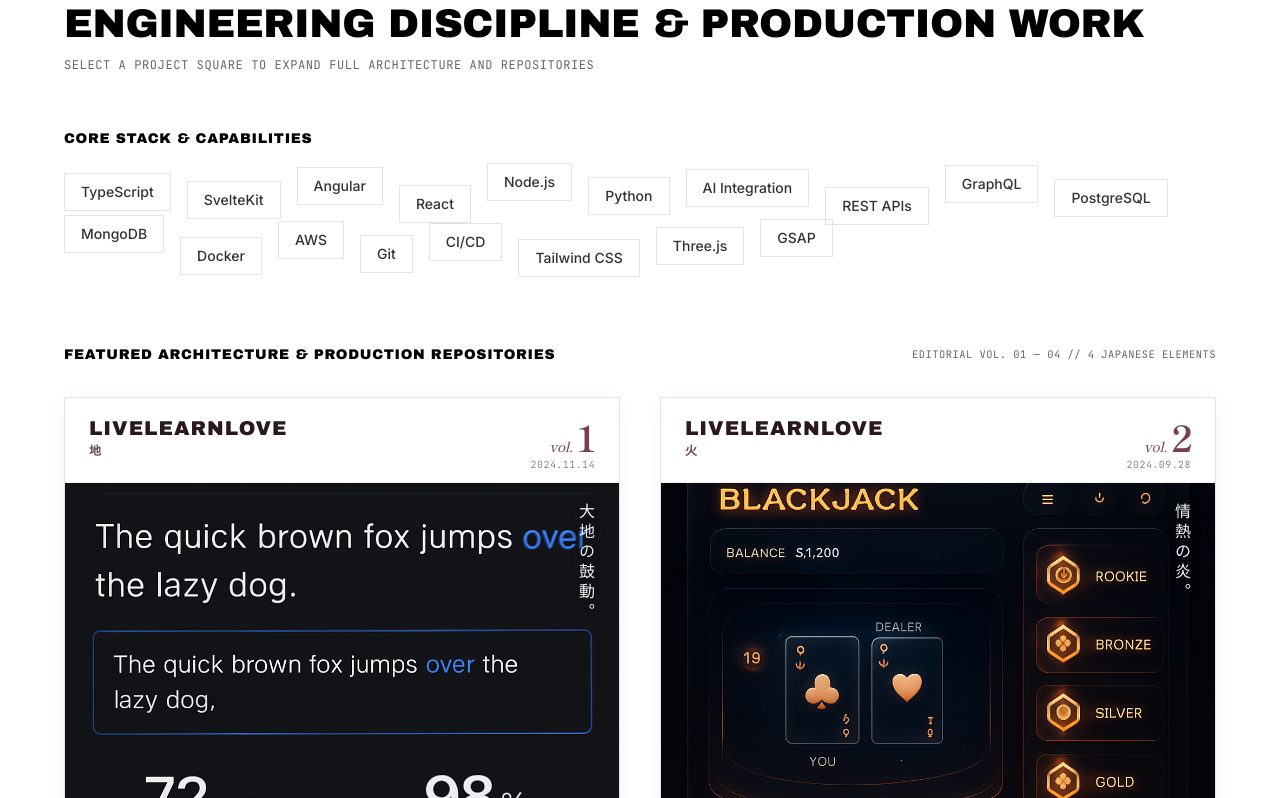
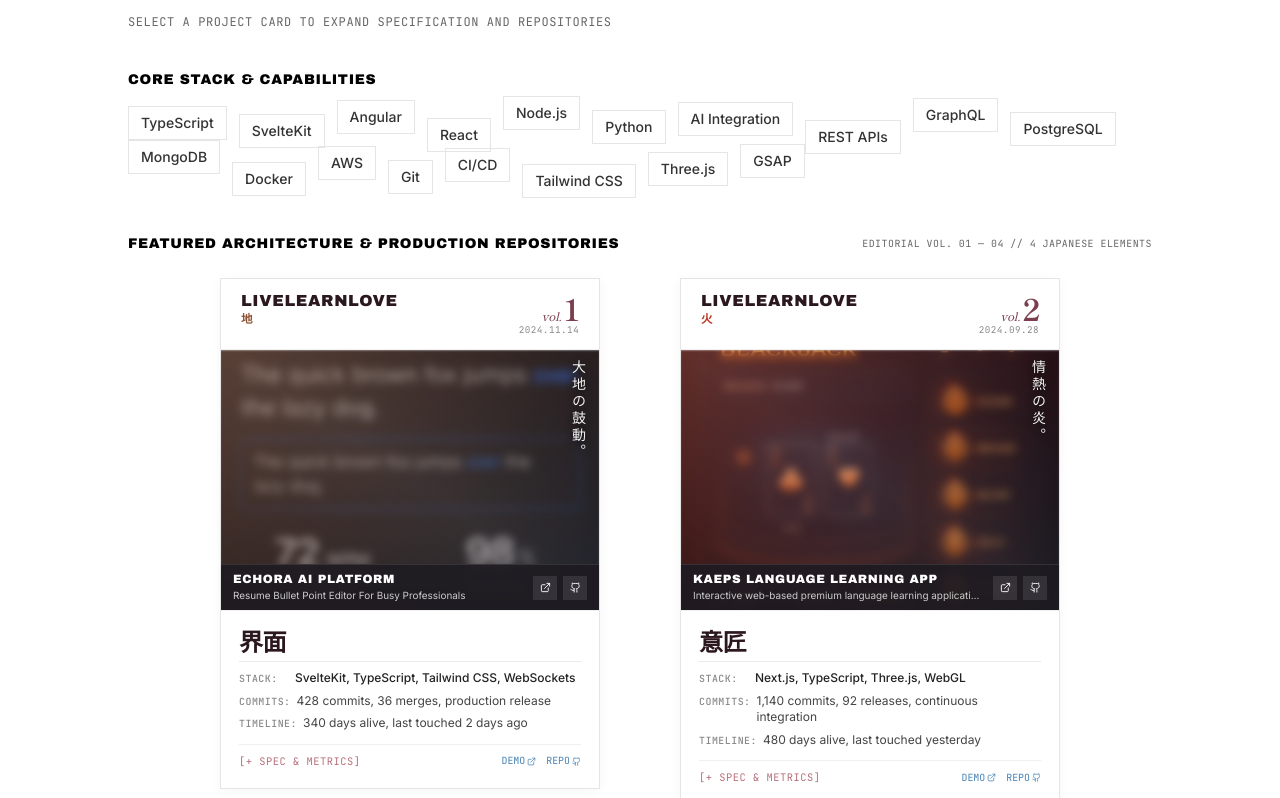
Before and after one commit to CEODemitri/engineer_port, a SvelteKit app: page / in a window 1280 px wide. Shown: the part 1742-2540 px from the top of the page. Built offline with nearby package versions, Linux system fonts and the light colour scheme; no server answers.

Commit message:
feat(ui): add magazine glass transition and project metadata
- Implement element-tinted glass overlay with blur/scale transitions
- Add color and rgba constants to project objects
- Refine layout spacing for the projects section

```diff
--- a/src/app.css
+++ b/src/app.css
@@ -200,3 +200,30 @@ body {
 	writing-mode: vertical-rl;
 	text-orientation: upright;
 }
+
+/* ─── Element-Tinted Magazine Glass Cover (Dissolve Transition) ─── */
+.element-glass-overlay {
+	opacity: 1;
+	backdrop-filter: blur(5px) saturate(135%);
+	-webkit-backdrop-filter: blur(5px) saturate(135%);
+	transform: scale(1);
+	filter: blur(0px);
+	transition:
+		opacity 700ms cubic-bezier(0.25, 1, 0.5, 1),
+		backdrop-filter 700ms cubic-bezier(0.25, 1, 0.5, 1),
+		-webkit-backdrop-filter 700ms cubic-bezier(0.25, 1, 0.5, 1),
+		transform 700ms cubic-bezier(0.25, 1, 0.5, 1),
+		filter 700ms cubic-bezier(0.25, 1, 0.5, 1);
+	will-change: opacity, backdrop-filter, transform, filter;
+}
+
+.magazine-card:hover .element-glass-overlay,
+.magazine-card:focus-within .element-glass-overlay,
+.group\/media:hover .element-glass-overlay {
+	opacity: 0;
+	backdrop-filter: blur(0px) saturate(100%);
+	-webkit-backdrop-filter: blur(0px) saturate(100%);
+	transform: scale(1.03);
+	filter: blur(4px);
+	pointer-events: none;
+}
--- a/src/components/SkillsProjectsSection.svelte
+++ b/src/components/SkillsProjectsSection.svelte
@@ -29,13 +29,13 @@
 <section
 	id="skills-projects"
 	data-section="03"
-	class="snap-section relative min-h-screen min-h-dvh w-full flex flex-col justify-center px-6 lg:px-16 py-16 sm:py-20 lg:py-28 z-10 bg-transparent border-t border-[#E5E5E5]/60"
+	class="snap-section relative min-h-screen min-h-dvh w-full flex flex-col justify-center px-4 sm:px-6 lg:px-12 py-10 sm:py-14 lg:py-20 z-10 bg-transparent border-t border-[#E5E5E5]/60"
 	aria-label="Skills and Featured Work"
 >
-	<div class="max-w-6xl w-full mx-auto">
+	<div class="max-w-5xl w-full mx-auto">
 		<!-- Section Header -->
-		<div class="mb-14">
-			<div class="flex items-center gap-2 mb-3">
+		<div class="mb-8 sm:mb-10">
+			<div class="flex items-center gap-2 mb-2">
 				<span class="w-1.5 h-1.5 bg-[#B76E79]" aria-hidden="true"></span>
 				<span class="font-mono text-xs text-[#B76E79] uppercase tracking-[0.15em]">
 					03 // SKILLS & WORK
@@ -43,25 +43,25 @@
 			</div>
 			<h2
 				class="font-heading text-[#000000] tracking-[-0.01em] uppercase leading-tight"
-				style="font-size: clamp(1.75rem, 4vw, 2.5rem);"
+				style="font-size: clamp(1.5rem, 3.5vw, 2.25rem);"
 			>
 				ENGINEERING DISCIPLINE & PRODUCTION WORK
 			</h2>
-			<p class="font-mono text-xs text-[#666666] tracking-wider uppercase mt-2">
-				SELECT A PROJECT SQUARE TO EXPAND FULL ARCHITECTURE AND REPOSITORIES
+			<p class="font-mono text-[0.7rem] sm:text-xs text-[#666666] tracking-wider uppercase mt-1.5">
+				SELECT A PROJECT CARD TO EXPAND SPECIFICATION AND REPOSITORIES
 			</p>
 		</div>
 
 		<!-- ─── Subsection 1: Floating Text Skills (Scattered organic arrangement) ─── -->
-		<div class="mb-20">
-			<h3 class="font-heading text-sm text-[#000000] uppercase tracking-wider mb-6">
+		<div class="mb-10 sm:mb-12">
+			<h3 class="font-heading text-xs sm:text-sm text-[#000000] uppercase tracking-wider mb-4">
 				CORE STACK & CAPABILITIES
 			</h3>
-			<div class="flex flex-wrap gap-3 sm:gap-4 items-center" aria-label="Technical skills list">
+			<div class="flex flex-wrap gap-2 sm:gap-3 items-center" aria-label="Technical skills list">
 				{#each skills as skill, idx}
 					<span
 						role="presentation"
-						class="skill-badge inline-block bg-transparent border border-[#E5E5E5] hover:border-[#4682B4] hover:text-black hover:-translate-y-1 px-4 py-2 font-body font-medium text-sm text-[#333333] cursor-default select-none transition-all duration-200"
+						class="skill-badge inline-block bg-transparent border border-[#E5E5E5] hover:border-[#4682B4] hover:text-black hover:-translate-y-0.5 px-3 py-1.5 font-body font-medium text-xs sm:text-sm text-[#333333] cursor-default select-none transition-all duration-200"
 						style="border-radius: 0; transform: translateY({verticalOffsets[
 							idx % verticalOffsets.length
 						]}px);"
@@ -74,41 +74,48 @@
 
 		<!-- ─── Subsection 2: Projects Grid (Japanese Magazine Editorial Cover Cards) ─── -->
 		<div>
-			<div class="flex items-center justify-between mb-8">
-				<h3 class="font-heading text-sm text-[#000000] uppercase tracking-wider">
+			<div class="flex items-center justify-between mb-5 sm:mb-6">
+				<h3 class="font-heading text-xs sm:text-sm text-[#000000] uppercase tracking-wider">
 					FEATURED ARCHITECTURE & PRODUCTION REPOSITORIES
 				</h3>
 				<span
-					class="font-mono text-[0.65rem] text-[#666666] tracking-wider uppercase hidden sm:inline-block"
+					class="font-mono text-[0.62rem] text-[#666666] tracking-wider uppercase hidden sm:inline-block"
 				>
 					EDITORIAL VOL. 01 — 04 // 4 JAPANESE ELEMENTS
 				</span>
 			</div>
 
-			<div class="grid grid-cols-1 md:grid-cols-2 gap-8 lg:gap-10 items-stretch">
+			<!-- Compact Grid: 1-col on mobile (sized to fit screen), 2-col on tablet/web with bounded width -->
+			<div
+				class="grid grid-cols-1 md:grid-cols-2 gap-5 sm:gap-6 max-w-3xl lg:max-w-4xl mx-auto items-start"
+			>
 				{#each projects as project}
 					{@const isExpanded = expandedProjectId === project.id}
-					<div data-id={project.id} class="project-card-wrapper h-full flex flex-col">
+					<div
+						data-id={project.id}
+						class="project-card-wrapper w-full max-w-[340px] sm:max-w-[360px] md:max-w-[380px] mx-auto flex flex-col"
+					>
 						<!-- Editorial Book / Magazine Cover Card -->
 						<article
 							id="project-card-{project.id}"
-							class="spec-card magazine-card bg-white border border-[#E5E5E5] flex flex-col h-full relative select-none transition-all duration-300 hover:border-[#B76E79] shadow-[0_4px_20px_rgba(0,0,0,0.04)] hover:shadow-[0_12px_30px_rgba(183,110,121,0.12)] group"
+							class="spec-card magazine-card bg-white border border-[#E5E5E5] flex flex-col w-full relative select-none transition-all duration-300 hover:border-[#B76E79] shadow-[0_2px_12px_rgba(0,0,0,0.04)] hover:shadow-[0_8px_24px_rgba(183,110,121,0.12)] group"
 							style="border-radius: 0;"
 						>
 							<!-- ── Top Header Strip: LIVELEARNLOVE + Japanese Element ── -->
 							<header
-								class="px-5 sm:px-6 pt-5 pb-3 bg-white flex items-start justify-between border-b border-[#F0F0F0] relative z-10"
+								class="px-4 py-3 sm:px-5 sm:py-3.5 bg-white flex items-start justify-between border-b border-[#F0F0F0] relative z-10"
 							>
 								<div>
 									<h4
-										class="font-heading text-lg sm:text-xl text-[#2B181E] tracking-[0.05em] uppercase leading-none"
+										class="font-heading text-sm sm:text-base text-[#2B181E] tracking-[0.04em] uppercase leading-none"
 									>
 										LIVELEARNLOVE
 									</h4>
-									<!-- Subtitle below in Japanese: Earth, Fire, Water, Air (one for each of the 4 projects) -->
-									<div class="flex items-center gap-1.5 mt-1.5">
+									<!-- Subtitle below in Japanese: Earth, Fire, Water, Air (tinted with element color) -->
+									<div class="flex items-center gap-1.5 mt-1">
 										<span
-											class="font-mincho text-xs text-[#6B4B52] font-semibold tracking-widest leading-none"
+											class="font-mincho text-[0.72rem] font-semibold tracking-widest leading-none"
+											style="color: {project.element.color};"
 											title="Element: {project.element.english}"
 										>
 											{project.element.kanji}
@@ -118,27 +125,27 @@
 
 								<!-- Dynamic Volume Number: 1, 2, 3, 4 (Remains permanent for each card) -->
 								<div class="text-right flex flex-col items-end leading-none">
-									<div class="flex items-baseline gap-1">
+									<div class="flex items-baseline gap-0.5">
 										<span
-											class="font-mincho italic text-xs sm:text-sm text-[#7A3E4E] font-medium tracking-tight"
+											class="font-mincho italic text-[0.68rem] sm:text-xs text-[#7A3E4E] font-medium tracking-tight"
 										>
 											vol.
 										</span>
 										<span
-											class="font-mincho text-3xl sm:text-4xl font-bold text-[#7A3E4E] leading-none tracking-tighter"
+											class="font-mincho text-2xl sm:text-3xl font-bold text-[#7A3E4E] leading-none tracking-tighter"
 										>
 											{project.vol}
 										</span>
 									</div>
-									<span class="font-mono text-[0.62rem] text-[#888888] tracking-wider mt-1 block">
+									<span class="font-mono text-[0.58rem] text-[#888888] tracking-wider mt-0.5 block">
 										{project.editionDate}
 									</span>
 								</div>
 							</header>
 
-							<!-- ── Middle Visual Area: Project's Video / Image as Blue Background ── -->
+							<!-- ── Middle Visual Area: Project's Video / Image (10% Taller: 16/11 aspect) ── -->
 							<div
-								class="relative w-full aspect-[4/3] bg-[#2E4A62] overflow-hidden group/media cursor-pointer"
+								class="relative w-full aspect-[16/11] bg-[#1E293B] overflow-hidden group/media cursor-pointer"
 								onclick={() => toggleProject(project.id)}
 								onkeydown={(e) => handleKeyDown(e, project.id)}
 								role="button"
@@ -152,13 +159,13 @@
 										loop
 										muted
 										playsinline
-										class="w-full h-full object-cover group-hover/media:scale-105 transition-transform duration-500"
+										class="w-full h-full object-cover group-hover/media:scale-105 transition-transform duration-700"
 									></video>
 								{:else}
 									<img
 										src={project.image}
 										alt="{project.name} preview"
-										class="w-full h-full object-cover group-hover/media:scale-105 transition-transform duration-500"
+										class="w-full h-full object-cover group-hover/media:scale-105 transition-transform duration-700"
 										loading="lazy"
 										onerror={(e) => {
 											const img = e.currentTarget as HTMLImageElement;
@@ -167,16 +174,29 @@
 									/>
 								{/if}
 
-								<!-- Poetic Vertical Japanese Script (matching "ちいさな旅。" from reference photo) -->
+								<!-- ── Element-Tinted Frosted Glass Pane (Dissolves smoothly on hover) ── -->
 								<div
-									class="absolute top-5 right-5 writing-vertical-rl font-mincho text-white text-sm sm:text-base tracking-[0.25em] font-medium drop-shadow-[0_2px_6px_rgba(0,0,0,0.85)] select-none pointer-events-none opacity-95"
+									class="element-glass-overlay absolute inset-0 z-10 pointer-events-none"
+									style="background: linear-gradient(135deg, {project.element
+										.glassRgba} 0%, rgba(15, 23, 42, 0.32) 100%);
+									       box-shadow: inset 0 1px 1.5px 0 rgba(255, 255, 255, 0.35), inset 0 -1px 1px 0 rgba(0, 0, 0, 0.25);"
+								>
+									<!-- Delicate diagonal gloss reflection -->
+									<div
+										class="absolute inset-0 bg-gradient-to-tr from-transparent via-white/[0.08] to-transparent pointer-events-none"
+									></div>
+								</div>
+
+								<!-- Poetic Vertical Japanese Script (z-20 so it remains legible above the glass) -->
+								<div
+									class="absolute top-2.5 right-2.5 z-20 writing-vertical-rl font-mincho text-white text-xs sm:text-sm tracking-[0.2em] font-medium drop-shadow-[0_2px_4px_rgba(0,0,0,0.85)] select-none pointer-events-none opacity-95"
 								>
 									{project.element.verticalPhrase}
 								</div>
 
 								<!-- Lower Banner Strip (matching "はじめよう！旅ログ。" from reference photo) -->
 								<div
-									class="absolute bottom-0 inset-x-0 bg-[#1E1B22]/90 backdrop-blur-xs text-white px-4 py-2.5 flex items-center justify-between border-t border-white/10"
+									class="absolute bottom-0 inset-x-0 z-20 bg-[#1E1B22]/90 backdrop-blur-xs text-white px-3 py-1.5 flex items-center justify-between border-t border-white/10"
 									onclick={(e) => e.stopPropagation()}
 									onkeydown={(e) => e.stopPropagation()}
 									role="region"
@@ -184,25 +204,25 @@
 								>
 									<div class="pr-2 truncate">
 										<p
-											class="font-heading text-xs sm:text-sm uppercase tracking-wider text-white truncate"
+											class="font-heading text-[0.72rem] sm:text-xs uppercase tracking-wider text-white truncate"
 										>
 											{project.name}
 										</p>
-										<p class="font-body text-[0.68rem] text-[#CCCCCC] truncate">
+										<p class="font-body text-[0.62rem] text-[#CCCCCC] truncate">
 											{project.tagline}
 										</p>
 									</div>
-									<div class="flex items-center gap-2 shrink-0">
+									<div class="flex items-center gap-1.5 shrink-0">
 										{#if project.liveLink}
 											<a
 												href={project.liveLink}
 												target="_blank"
 												rel="noopener noreferrer"
 												aria-label="Open live demo of {project.name}"
-												class="w-7 h-7 flex items-center justify-center bg-white/10 hover:bg-[#4682B4] text-white transition-colors duration-200 cursor-pointer"
+												class="w-6 h-6 flex items-center justify-center bg-white/10 hover:bg-[#4682B4] text-white transition-colors duration-200 cursor-pointer"
 												title="Live Project Demo"
 											>
-												<ExternalLink size={13} />
+												<ExternalLink size={11} />
 											</a>
 										{/if}
 										{#if project.codeLink}
@@ -211,10 +231,10 @@
 												target="_blank"
 												rel="noopener noreferrer"
 												aria-label="Open source code of {project.name}"
-												class="w-7 h-7 flex items-center justify-center bg-white/10 hover:bg-[#4682B4] text-white transition-colors duration-200 cursor-pointer"
+												class="w-6 h-6 flex items-center justify-center bg-white/10 hover:bg-[#4682B4] text-white transition-colors duration-200 cursor-pointer"
 												title="View Repository"
 											>
-												<Github size={13} />
+												<Github size={11} />
 											</a>
 										{/if}
 									</div>
@@ -223,12 +243,12 @@
 
 							<!-- ── Bottom Editorial Section: Larger Japanese Category Kanji + 3 English Rows ── -->
 							<div
-								class="p-5 sm:p-6 bg-white flex flex-col justify-between flex-1 border-t border-[#F0F0F0]"
+								class="p-4 sm:p-4.5 bg-white flex flex-col justify-between flex-1 border-t border-[#F0F0F0]"
 							>
 								<!-- The larger Japanese font: "ui, design, web, software" categories (Kanji only on card) -->
-								<div class="mb-4">
+								<div class="mb-2">
 									<h5
-										class="font-mincho text-2xl sm:text-3xl font-bold text-[#2B181E] tracking-tight leading-none select-none"
+										class="font-mincho text-xl sm:text-2xl font-bold text-[#2B181E] tracking-tight leading-none select-none"
 										title="{project.category.english} Category"
 									>
 										{project.category.kanji}
@@ -240,74 +260,74 @@
 								     Row 2: Commits
 								     Row 3: Days alive / last touched -->
 								<div
-									class="space-y-2 border-t border-[#EAEAEA] pt-3 font-body text-xs sm:text-[0.8rem] text-[#333333]"
+									class="space-y-1.5 border-t border-[#EAEAEA] pt-2 font-body text-[0.7rem] sm:text-[0.75rem] text-[#333333] leading-snug"
 								>
 									<!-- Row 1: Tech Stack -->
-									<div class="flex items-baseline gap-2">
+									<div class="flex items-baseline gap-1.5">
 										<span
-											class="font-mono text-[0.65rem] uppercase tracking-wider text-[#888888] min-w-[58px] shrink-0 font-medium"
+											class="font-mono text-[0.58rem] sm:text-[0.62rem] uppercase tracking-wider text-[#888888] min-w-[50px] shrink-0 font-medium"
 										>
 											STACK:
 										</span>
-										<span class="text-[#222222] font-medium leading-relaxed">
+										<span class="text-[#222222] font-medium leading-snug">
 											{project.techRow}
 										</span>
 									</div>
 
 									<!-- Row 2: Commits -->
-									<div class="flex items-baseline gap-2">
+									<div class="flex items-baseline gap-1.5">
 										<span
-											class="font-mono text-[0.65rem] uppercase tracking-wider text-[#888888] min-w-[58px] shrink-0 font-medium"
+											class="font-mono text-[0.58rem] sm:text-[0.62rem] uppercase tracking-wider text-[#888888] min-w-[50px] shrink-0 font-medium"
 										>
 											COMMITS:
 										</span>
-										<span class="text-[#444444] leading-relaxed">
+										<span class="text-[#444444] leading-snug">
 											{project.commitsRow}
 										</span>
 									</div>
 
 									<!-- Row 3: Days Alive / Last Touched -->
-									<div class="flex items-baseline gap-2">
+									<div class="flex items-baseline gap-1.5">
 										<span
-											class="font-mono text-[0.65rem] uppercase tracking-wider text-[#888888] min-w-[58px] shrink-0 font-medium"
+											class="font-mono text-[0.58rem] sm:text-[0.62rem] uppercase tracking-wider text-[#888888] min-w-[50px] shrink-0 font-medium"
 										>
 											TIMELINE:
 										</span>
-										<span class="text-[#444444] leading-relaxed">
+										<span class="text-[#444444] leading-snug">
 											{project.activityRow}
 										</span>
 									</div>
 								</div>
 
 								<!-- Expand / Collapse Technical Details Toggle -->
-								<div class="mt-5 pt-3 border-t border-[#F0F0F0] flex items-center justify-between">
+								<div class="mt-3 pt-2 border-t border-[#F0F0F0] flex items-center justify-between">
 									<button
 										type="button"
 										onclick={() => toggleProject(project.id)}
-										class="font-mono text-[0.68rem] text-[#B76E79] hover:text-[#7A3E4E] uppercase tracking-wider flex items-center gap-1 cursor-pointer transition-colors"
+										class="font-mono text-[0.62rem] sm:text-[0.65rem] text-[#B76E79] hover:text-[#7A3E4E] uppercase tracking-wider flex items-center gap-1 cursor-pointer transition-colors"
 										aria-expanded={isExpanded}
 									>
-										<span>{isExpanded ? '[- COLLAPSE SPEC]' : '[+ SPECIFICATION & METRICS]'}</span>
+										<span>{isExpanded ? '[- COLLAPSE SPEC]' : '[+ SPEC & METRICS]'}</span>
 									</button>
 
-									<div class="flex items-center gap-3">
+									<div class="flex items-center gap-2.5">
 										<a
 											href={project.liveLink}
 											target="_blank"
 											rel="noopener noreferrer"
-											class="font-mono text-[0.65rem] text-[#4682B4] hover:underline uppercase flex items-center gap-1"
+											class="font-mono text-[0.62rem] text-[#4682B4] hover:underline uppercase flex items-center gap-0.5"
 										>
 											<span>DEMO</span>
-											<ExternalLink size={10} />
+											<ExternalLink size={9} />
 										</a>
 										<a
 											href={project.codeLink}
 											target="_blank"
 											rel="noopener noreferrer"
-											class="font-mono text-[0.65rem] text-[#4682B4] hover:underline uppercase flex items-center gap-1"
+											class="font-mono text-[0.62rem] text-[#4682B4] hover:underline uppercase flex items-center gap-0.5"
 										>
 											<span>REPO</span>
-											<Github size={10} />
+											<Github size={9} />
 										</a>
 									</div>
 								</div>
@@ -315,22 +335,20 @@
 								<!-- Detailed Technical Specs Tray (Expanded) -->
 								{#if isExpanded}
 									<div
-										class="mt-4 pt-4 border-t border-[#E5E5E5] space-y-3 animate-in fade-in duration-200"
+										class="mt-3 pt-3 border-t border-[#E5E5E5] space-y-2 animate-in fade-in duration-200"
 										role="region"
 										aria-label="{project.name} technical details"
 									>
-										<p class="font-body text-xs text-[#444444] leading-relaxed">
+										<p class="font-body text-[0.72rem] text-[#444444] leading-relaxed">
 											{project.description}
 										</p>
 										{#if project.metrics}
-											<div
-												class="p-2.5 bg-[#F9F9F9] border border-[#E5E5E5] flex items-center gap-2"
-											>
+											<div class="p-2 bg-[#F9F9F9] border border-[#E5E5E5] flex items-center gap-2">
 												<span
 													class="w-1.5 h-1.5 bg-[#39FF14] inline-block shrink-0"
 													aria-hidden="true"
 												></span>
-												<span class="font-mono text-[0.7rem] text-[#111111]">
+												<span class="font-mono text-[0.68rem] text-[#111111]">
 													{project.metrics}
 												</span>
 											</div>
--- a/src/lib/constants.ts
+++ b/src/lib/constants.ts
@@ -8,6 +8,8 @@ export interface ProjectItem {
 		kanji: string;
 		english: string;
 		verticalPhrase: string;
+		color: string;
+		glassRgba: string;
 	};
 	category: {
 		kanji: string;
@@ -102,7 +104,9 @@ export const PORTFOLIO_CONTENT = {
 			element: {
 				kanji: '地',
 				english: 'Earth',
-				verticalPhrase: '大地の鼓動。'
+				verticalPhrase: '大地の鼓動。',
+				color: '#8E5336',
+				glassRgba: 'rgba(142, 83, 54, 0.46)'
 			},
 			category: {
 				kanji: '界面',
@@ -129,7 +133,9 @@ export const PORTFOLIO_CONTENT = {
 			element: {
 				kanji: '火',
 				english: 'Fire',
-				verticalPhrase: '情熱の炎。'
+				verticalPhrase: '情熱の炎。',
+				color: '#B83A24',
+				glassRgba: 'rgba(184, 58, 36, 0.46)'
 			},
 			category: {
 				kanji: '意匠',
@@ -156,7 +162,9 @@ export const PORTFOLIO_CONTENT = {
 			element: {
 				kanji: '水',
 				english: 'Water',
-				verticalPhrase: '澄明の流波。'
+				verticalPhrase: '澄明の流波。',
+				color: '#1B5B8E',
+				glassRgba: 'rgba(27, 91, 142, 0.46)'
 			},
 			category: {
 				kanji: '網際',
@@ -183,7 +191,9 @@ export const PORTFOLIO_CONTENT = {
 			element: {
 				kanji: '風',
 				english: 'Air',
-				verticalPhrase: '自由の旋風。'
+				verticalPhrase: '自由の旋風。',
+				color: '#2B8476',
+				glassRgba: 'rgba(43, 132, 118, 0.46)'
 			},
 			category: {
 				kanji: '開発',
```
